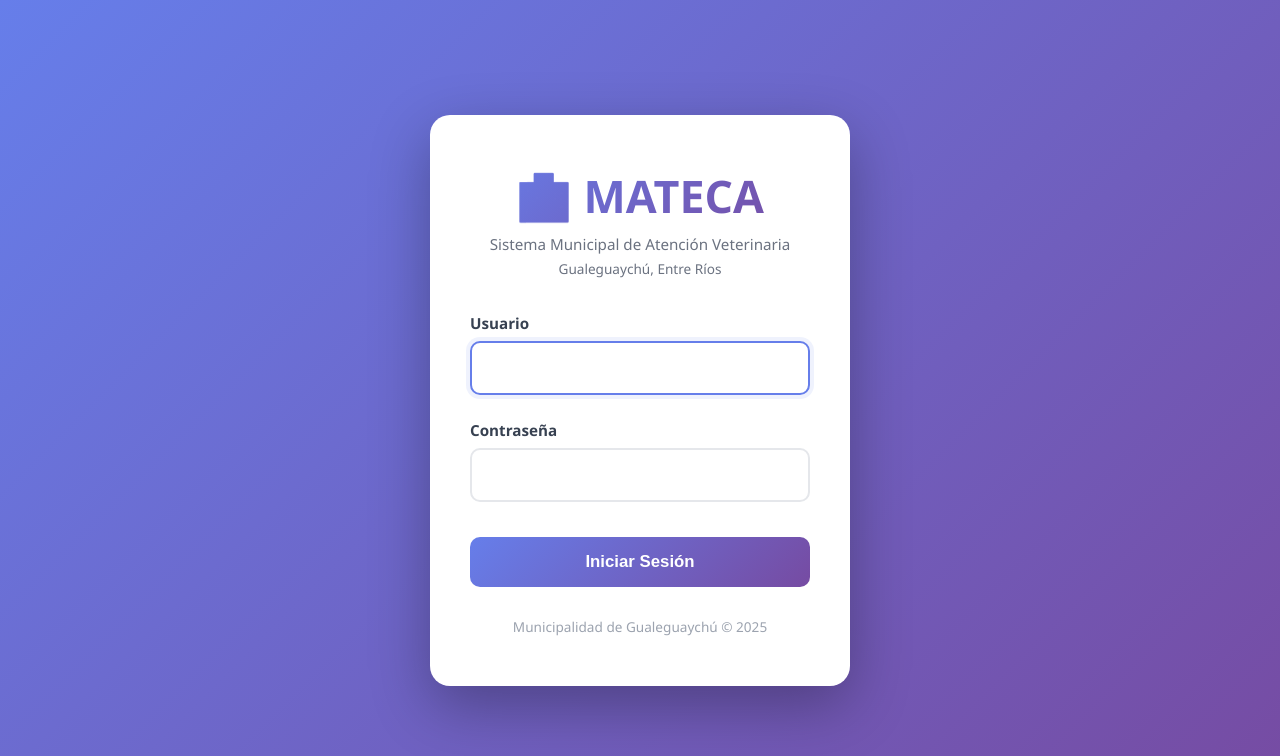
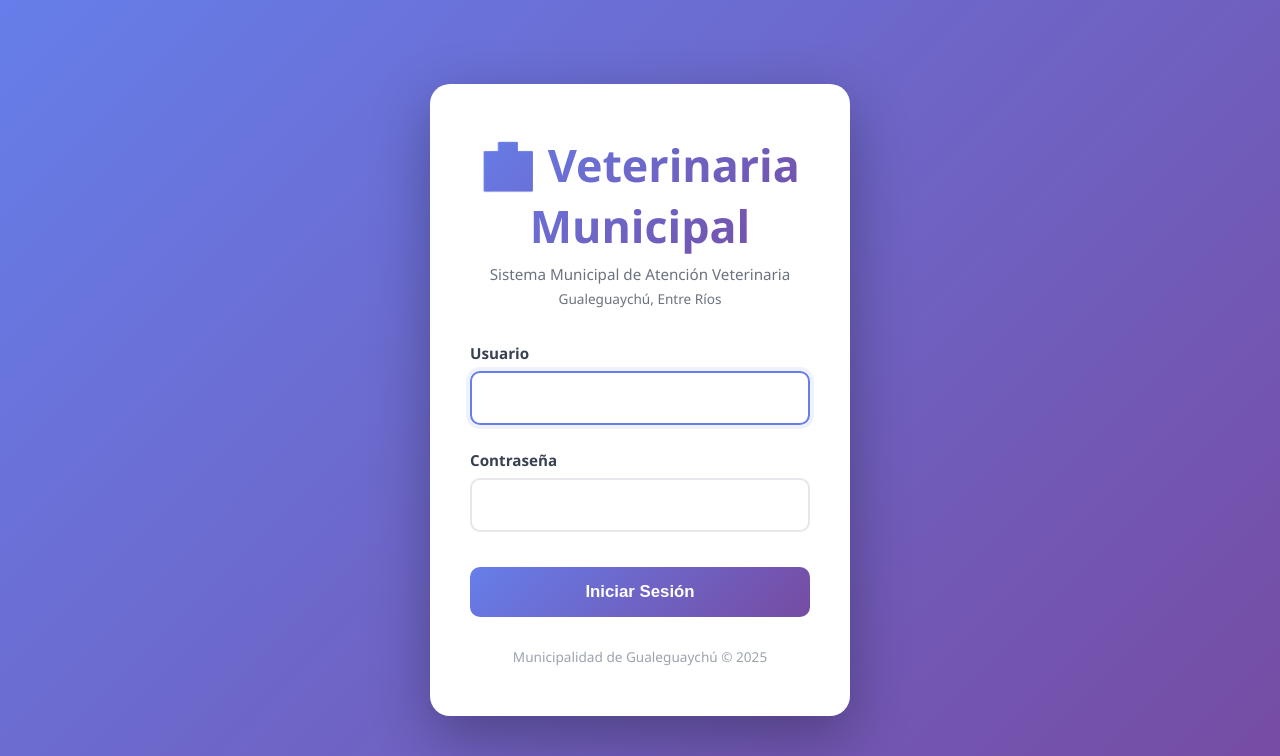
Before and after one commit to Lisandro1313/mari, a Flask app: page /login in a window 1280 px wide. Shown: the top 756 px of the page. Run offline with Flask 3, Linux system fonts and the light colour scheme.

Commit message:
Fix: Cambiar MATECA a Veterinaria Municipal en login + corregir HTML

```diff
--- a/templates/index.html
+++ b/templates/index.html
@@ -52,7 +52,7 @@
                 <small>Realizado por: <strong>Lisandro M. Etcheverry</strong></small>
             </div>
         </div>
-    </aside>
+    </div>
 
     <!-- MAIN CONTENT -->
     <div class="main-content">
--- a/templates/login.html
+++ b/templates/login.html
@@ -3,7 +3,7 @@
 <head>
     <meta charset="UTF-8">
     <meta name="viewport" content="width=device-width, initial-scale=1.0">
-    <title>MATECA - Login</title>
+    <title>Veterinaria Municipal - Login</title>
     <style>
         * {
             margin: 0;
@@ -171,7 +171,7 @@
 <body>
     <div class="login-container">
         <div class="logo">
-            <h1>🏥 MATECA</h1>
+            <h1>🏥 Veterinaria Municipal</h1>
             <p>Sistema Municipal de Atención Veterinaria</p>
             <p style="font-size: 0.85em; margin-top: 5px;">Gualeguaychú, Entre Ríos</p>
         </div>
```
